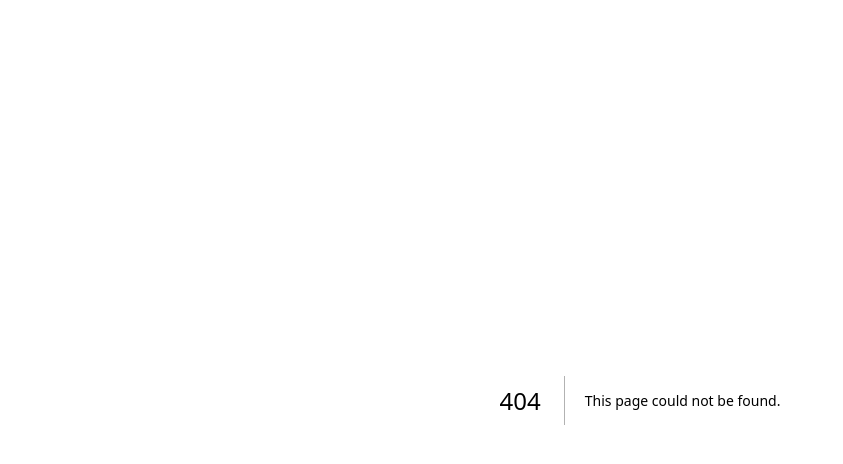
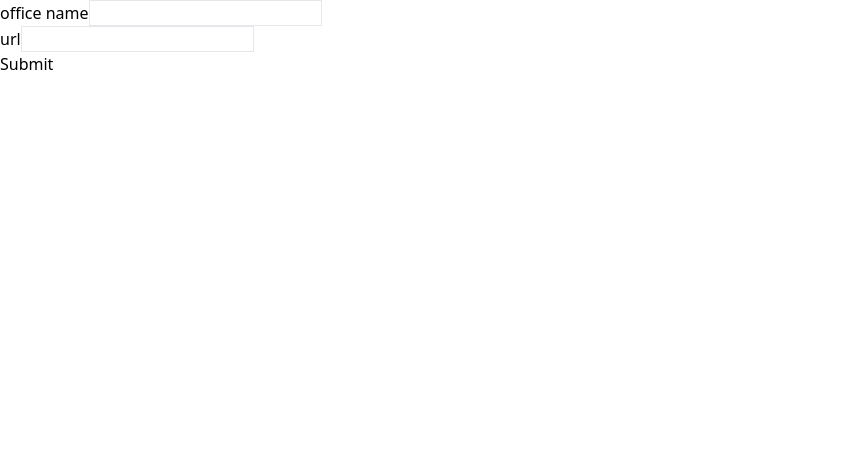
Before and after one commit to GymSquad/NYCULib-Web-Archive, a Next.js app: page /admin/add-record in a window 1280 px wide. Before the commit this address had no page. Shown: the top 464 px of the page, without its empty margins (0-843 px from the left). Built offline with nearby package versions, Linux system fonts and the light colour scheme.

Commit message:
:sparkles: Add add-record page

```diff
--- /dev/null
+++ b/src/pages/admin/add-record.tsx
@@ -0,0 +1,56 @@
+import { addRecord } from "@/services/record";
+import { createRecordSchema, type CreateRecord } from "@/types/record";
+import { ErrorMessage } from "@hookform/error-message";
+import { zodResolver } from "@hookform/resolvers/zod";
+import { type NextPage } from "next";
+import { useForm } from "react-hook-form";
+
+const AddRecord: NextPage = () => {
+  const {
+    register,
+    handleSubmit,
+    reset,
+    formState: { errors },
+  } = useForm<CreateRecord>({
+    resolver: zodResolver(createRecordSchema),
+  });
+
+  const onSubmit = async (data: CreateRecord) => {
+    const record = await addRecord(data);
+    console.log(record);
+    reset();
+  };
+
+  return (
+    <>
+      <form onSubmit={handleSubmit(onSubmit)}>
+        <fieldset>
+          <label htmlFor="office-name">office name</label>
+          <input id="office-name" className="border" {...register("office")} />
+          <ErrorMessage
+            errors={errors}
+            name="office"
+            as="strong"
+            className="font-semibold text-red-700"
+          />
+        </fieldset>
+
+        <fieldset>
+          <label htmlFor="url">url</label>
+          <input id="url" className="border" {...register("url")} />
+          <ErrorMessage
+            errors={errors}
+            name="url"
+            as="strong"
+            className="font-semibold text-red-700"
+          />
+        </fieldset>
+        <button className="disabled:text-gray-400" type="submit">
+          Submit
+        </button>
+      </form>
+    </>
+  );
+};
+
+export default AddRecord;
```
